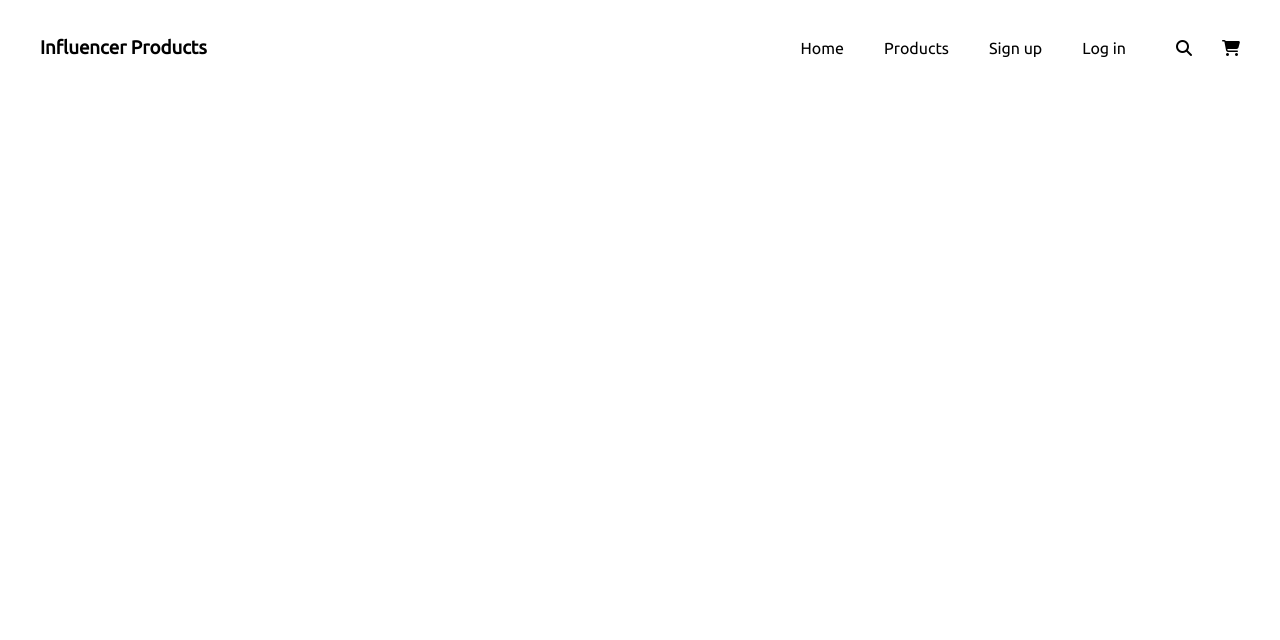
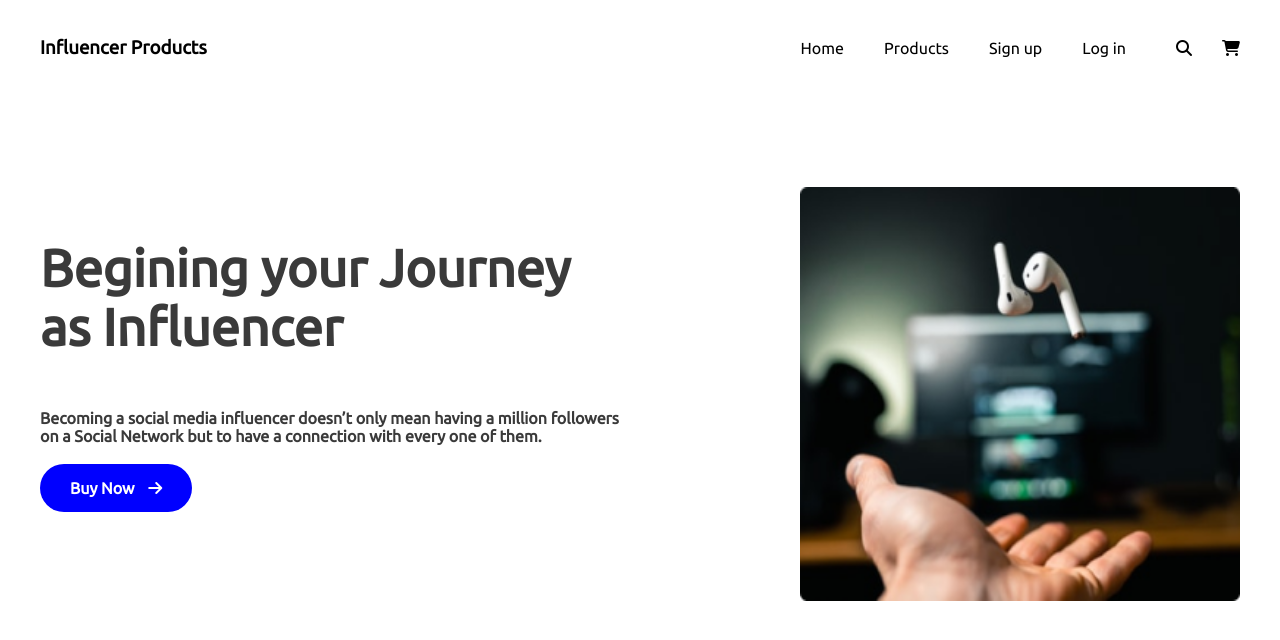
Before and after one commit to Tahmidd/influencer-assign2, a plain HTML site: page index.html in a window 1280 px wide. Drawn offline with Linux system fonts and the light colour scheme; a web font is replaced by a local one.

Commit message:
section 1

```diff
--- a/index.html
+++ b/index.html
@@ -33,6 +33,33 @@
     </header>
     <!-- header end -->
 
+    <!-- first section start  -->
+
+    <section class="container">
+        <div class="journeys">
+            <article class="journey">
+                <div class="journey-info">
+                    <h1 class="journey-h1">
+                        Begining your Journey as Influencer
+                    </h1>
+                    <p class="journey-p">
+                        Becoming a social media influencer doesn’t only mean having a million followers on a Social
+                        Network but to have a connection with every one of them.
+                    </p>
+                    <br>
+                    <a href="#" class="button">Buy Now <i class="fas fa-arrow-right"></i></a>
+                </div>
+            </article>
+            <article class="journey">
+                <div class="journey-img">
+                    <img src="images/airpod.png" alt="">
+                </div>
+            </article>
+        </div>
+    </section>
+
+    <!-- first section end  -->
+
 </body>
 
 </html>
--- a/styles/style.css
+++ b/styles/style.css
@@ -40,3 +40,48 @@ header .container{
     align-items: center;
     margin-left: 30px;
 }
+
+/* first section start  */
+.journeys{
+    margin-top: 100px;
+    display: grid;
+    grid-template-columns: repeat(2,1fr);
+    grid-row-gap: 100px;
+}
+.journey{
+    display: flex;
+}
+.journey-info{
+    width: 580px;
+    height: 270px;
+}
+.journey-h1{
+    font-weight: 700px;
+    font-size: 52px;
+    color: #3A3A3A;
+}
+.journey-p{
+    font-weight: 600;
+    font-size: 16px;
+    color: #3A3A3A;
+}
+.button{
+    text-decoration: none;
+    background-color: blue;
+    padding: 15px 30px;
+    border-radius: 41px;
+    color: white;
+    font-weight: 700;
+    font-size: 16px;
+}
+.fa-arrow-right{
+    margin-left: 10px;
+}
+.journey-img{
+    margin-left: 180px;
+}
+.journey .journey-img img{
+    width: 440px;
+    height: 414px;
+
+}
```
